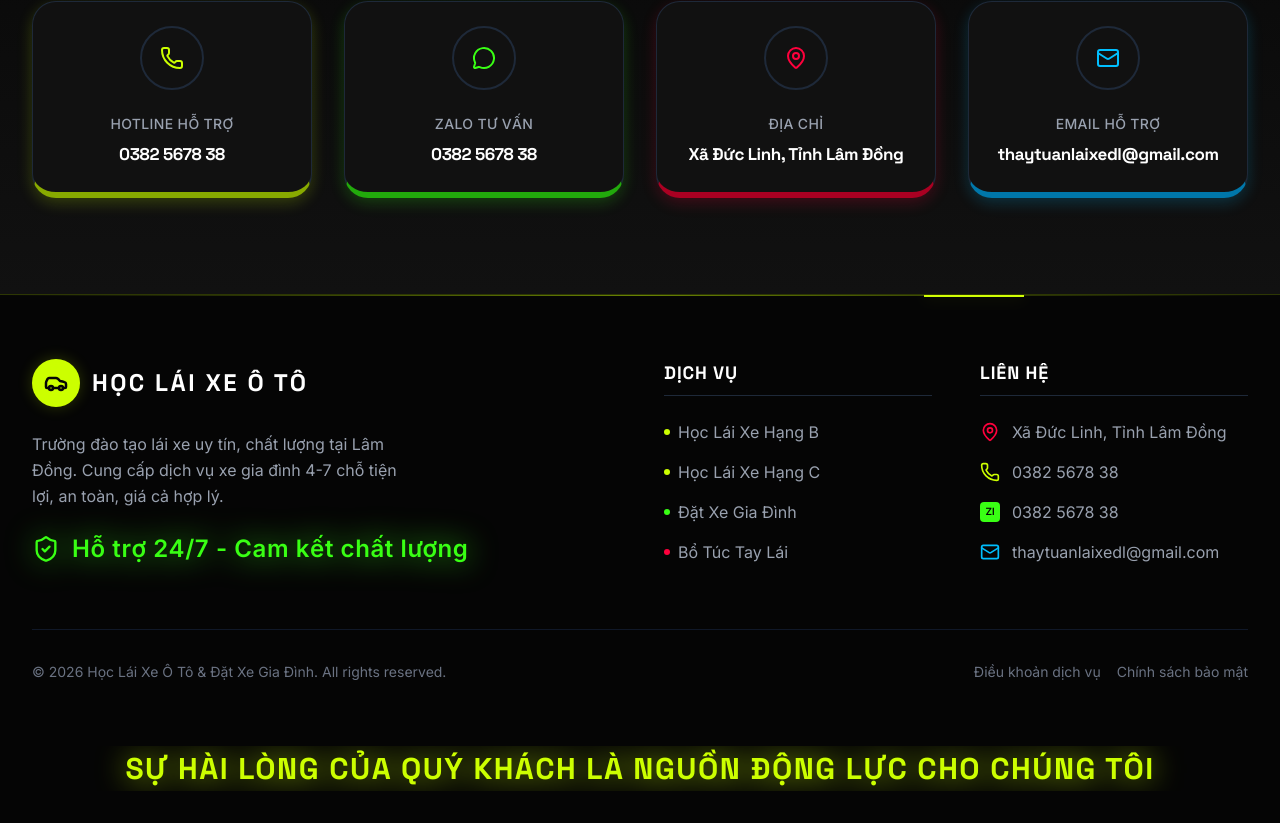
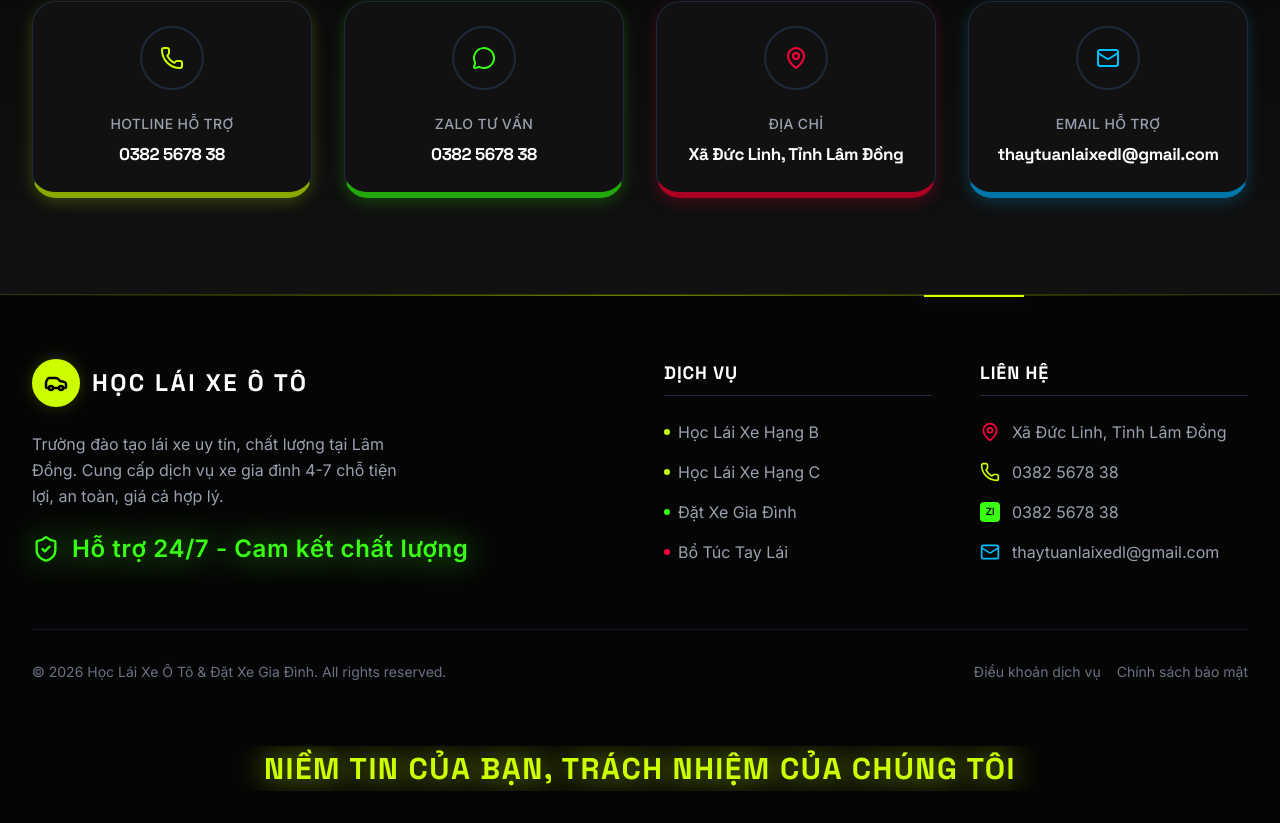
Before and after one commit to thcshoclieu-app/thaytuandaylaixeoto, a React (Vite) app: page / in a window 1280 px wide. Shown: the part 2350-3173 px from the top of the page. Built offline with nearby package versions, Linux system fonts and the light colour scheme.

Commit message:
refactor: update motivation quote in Footer
Change the footer quote to better reflect the commitment to customer trust and responsibility.

```diff
--- a/src/components/Footer.tsx
+++ b/src/components/Footer.tsx
@@ -93,7 +93,7 @@ export default function Footer() {
         {/* Motivation Quote */}
         <div className="text-center mt-6 sm:mt-10 relative overflow-hidden w-full flex justify-center px-2">
           <p className="font-heading text-[clamp(9px,3vw,30px)] font-bold tracking-[0.05em] uppercase text-[#ccff00] drop-shadow-[0_0_15px_rgba(204,255,0,0.8)] whitespace-nowrap w-full">
-            Sự hài lòng của quý khách là nguồn động lực cho chúng tôi
+            Niềm tin của bạn, trách nhiệm của chúng tôi
           </p>
         </div>
       </div>
```
